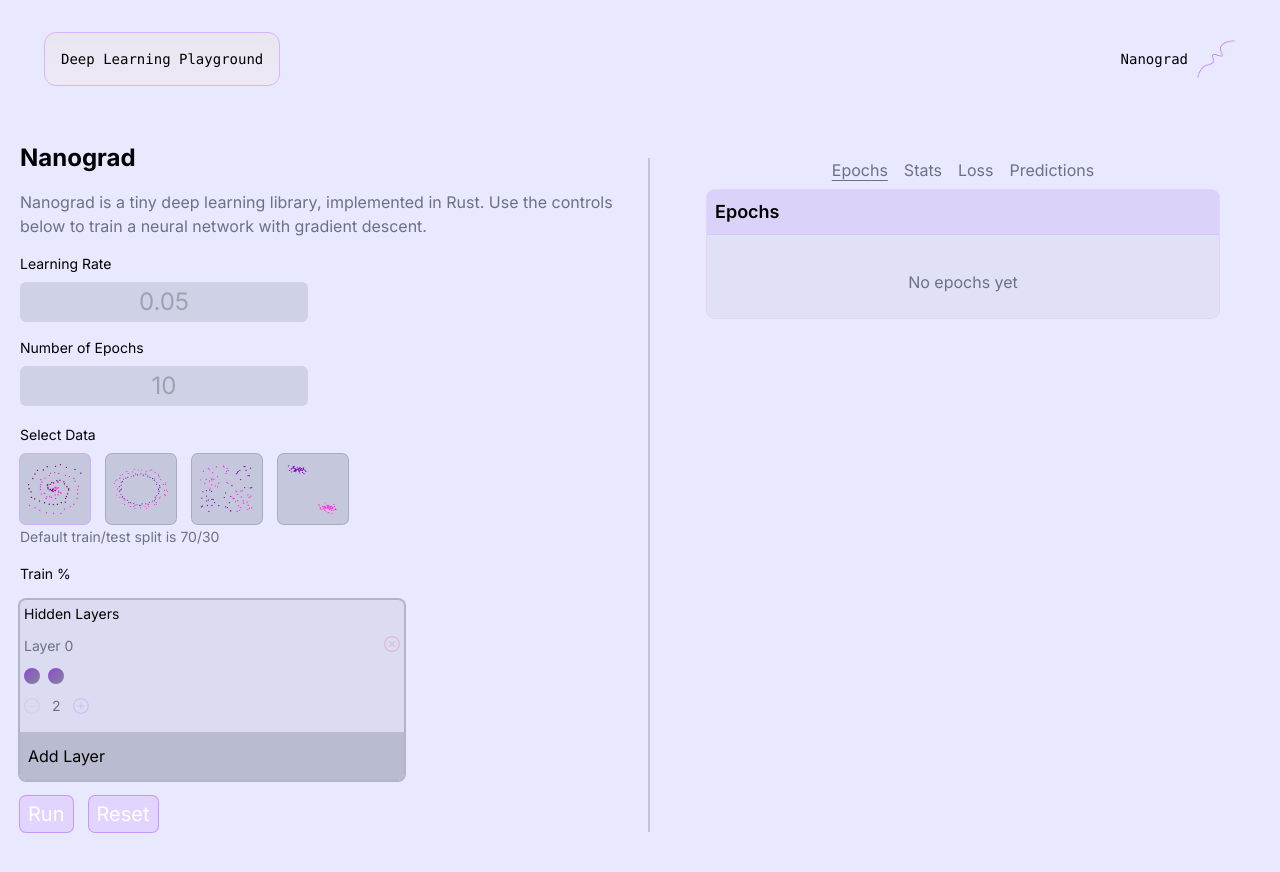
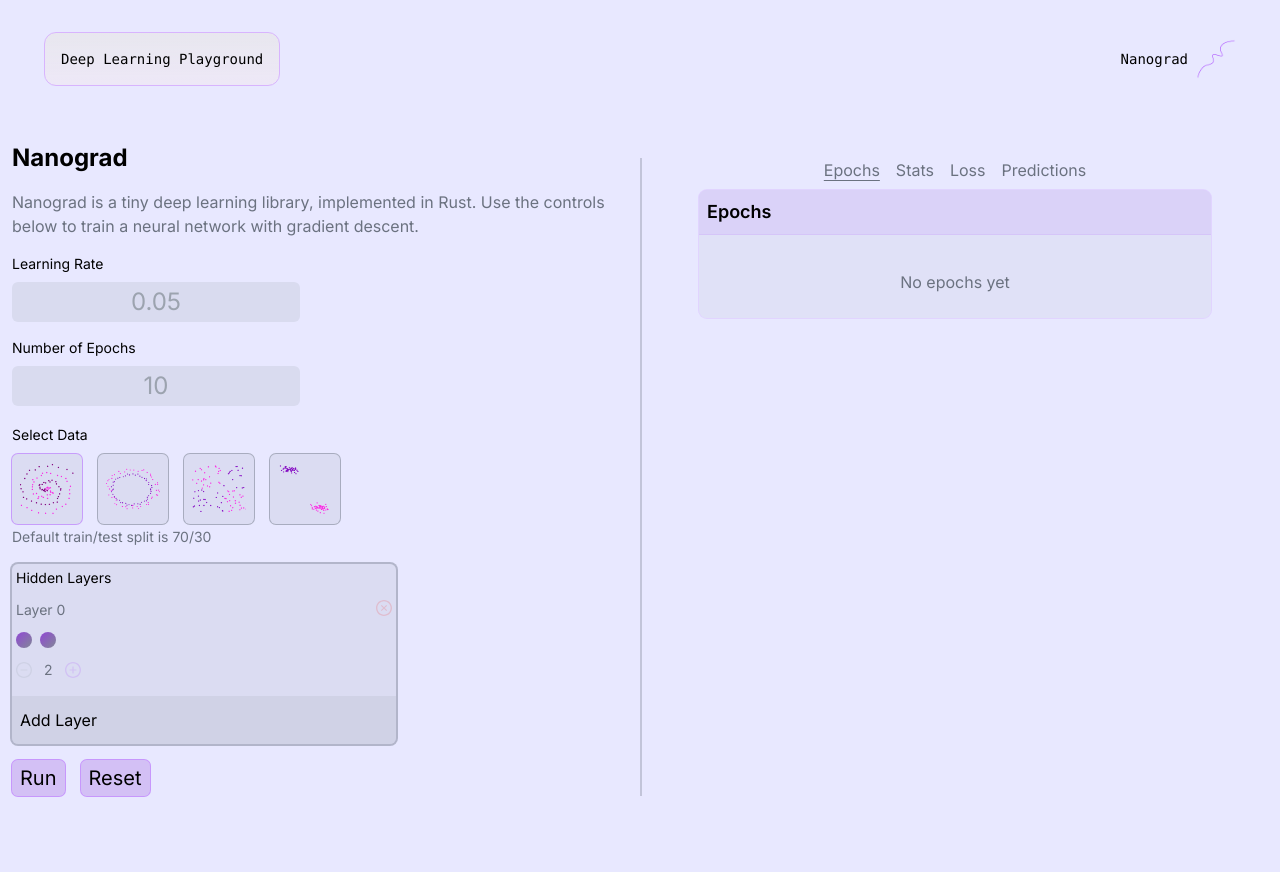
Before and after one commit to jettblu/nanograd_web, a Next.js app in the folder frontend/: page / in a window 1280 px wide. Shown: the top 872 px of the page. Built offline with nearby package versions, Linux system fonts and the light colour scheme.

Commit message:
Update style

```diff
--- a/frontend/components/GradientDescent.tsx
+++ b/frontend/components/GradientDescent.tsx
@@ -181,12 +181,13 @@ export function GradientDescent() {
   }
 
   return (
-    <div className="flex flex-col lg:flex-row w-full lg:divide-x-2 divide-gray-500/30 mx-2">
+    <div className="">
+      <div className="flex flex-col lg:flex-row w-full lg:divide-x-2 divide-gray-500/30">
         <div className="lg:w-1/2 mx-auto mb-4 lg:mb-0 sm:max-w-lg md:max-w-lg lg:max-w-2xl">
           <h1 className="text-2xl font-bold mb-4">Nanograd</h1>
           <p className="text-md text-gray-500 mb-4">
-          Nanograd is a tiny deep learning library, implemented in Rust. Use the
-          controls below to train a neural network with gradient descent.
+            Nanograd is a tiny deep learning library, implemented in Rust. Use
+            the controls below to train a neural network with gradient descent.
           </p>
           {/* controls */}
           <div className="max-w-sm flex flex-col space-y-4">
@@ -208,24 +209,16 @@ export function GradientDescent() {
               handleSelect={handleSelectDataset}
               selected={datasetName}
             />
-          <Slider
-            max={MAX_TRAIN_PERCENT}
-            min={MIN_TRAIN_PERCENT}
-            step={STEP_TRAIN_PERCENT}
-            label="Train %"
-            defaultValue={0.7}
-            changeHandler={handleSetTrainPercent}
-          />
             <SelectLayers changeHandler={handleUpdateLayerDims} />
             <div className="flex flex-row space-x-4">
               <div
-              className="bg-purple-400/20 text-xl ring-1 ring-purple-400/80 text-white text-center py-1 px-2 hover:cursor-pointer rounded-md hover:brightness-110"
+                className="bg-purple-700/20 text-xl ring-1 ring-purple-400/80 text-center py-1 px-2 hover:cursor-pointer rounded-md hover:brightness-110"
                 onClick={() => runGradientDescent()}
               >
                 Run
               </div>
               <div
-              className="bg-purple-400/20 text-xl ring-1 ring-purple-400/80 text-white text-center py-1 px-2 hover:cursor-pointer rounded-md hover:brightness-110"
+                className="bg-purple-700/20 text-xl ring-1 ring-purple-400/80 text-center py-1 px-2 hover:cursor-pointer rounded-md hover:brightness-110"
                 onClick={handleReset}
               >
                 Reset
@@ -313,5 +306,6 @@ export function GradientDescent() {
           )}
         </div>
       </div>
+    </div>
   );
 }
--- a/frontend/components/InputNumber.tsx
+++ b/frontend/components/InputNumber.tsx
@@ -56,7 +56,7 @@ export default function InputNumber(props: {
       <label className="text-sm">{label}</label>
       <div className="flex flex-row w-full rounded-md">
         <input
-          className="rounded-md text-center w-3/4 py-1 bg-gray-500/20 text-2xl focus:outline-none"
+          className="rounded-md text-center w-3/4 py-1 bg-gray-400/20 dark:bg-gray-600/20 text-2xl focus:outline-none"
           type="text"
           value={num}
           placeholder={defaultValue.toString()}
--- a/frontend/components/SelectDataset.tsx
+++ b/frontend/components/SelectDataset.tsx
@@ -17,9 +17,9 @@ export function SelectDataset(params: {
           width={70}
           height={70}
           onClick={() => handleSelect(DatasetName.Spiral)}
-          className={`rounded-md hover:cursor-pointer bg-gray-700/20 p-2 transition-colors duration-300 hover:brightness-105 ${
+          className={`rounded-md hover:cursor-pointer bg-gray-500/10 p-2 transition-colors duration-300 hover:brightness-105 ${
             selected == DatasetName.Spiral
-              ? "ring-1 ring-purple-500/40"
+              ? "ring-1 ring-purple-500/50"
               : "ring-1 ring-gray-500/50"
           }`}
         />
@@ -29,9 +29,9 @@ export function SelectDataset(params: {
           width={70}
           height={70}
           onClick={() => handleSelect(DatasetName.Circle)}
-          className={`rounded-md hover:cursor-pointer bg-gray-700/20 p-2 transition-colors duration-300 hover:brightness-105 ${
+          className={`rounded-md hover:cursor-pointer bg-gray-500/10 p-2 transition-colors duration-300 hover:brightness-105 ${
             selected == DatasetName.Circle
-              ? "ring-1 ring-purple-500/40"
+              ? "ring-1 ring-purple-500/50"
               : "ring-1 ring-gray-500/50"
           }`}
         />
@@ -41,9 +41,9 @@ export function SelectDataset(params: {
           width={70}
           height={70}
           onClick={() => handleSelect(DatasetName.Xor)}
-          className={`rounded-md hover:cursor-pointer bg-gray-700/20 p-2 transition-colors duration-300 hover:brightness-105 ${
+          className={`rounded-md hover:cursor-pointer bg-gray-500/10 p-2 transition-colors duration-300 hover:brightness-105 ${
             selected == DatasetName.Xor
-              ? "ring-1 ring-purple-500/40"
+              ? "ring-1 ring-purple-500/50"
               : "ring-1 ring-gray-500/50"
           }`}
         />
@@ -53,9 +53,9 @@ export function SelectDataset(params: {
           width={70}
           height={70}
           onClick={() => handleSelect(DatasetName.Gaussian)}
-          className={`rounded-md hover:cursor-pointer bg-gray-700/20 p-2 transition-colors duration-300 hover:brightness-105 ${
+          className={`rounded-md hover:cursor-pointer bg-gray-500/10 p-2 transition-colors duration-300 hover:brightness-105 ${
             selected == DatasetName.Gaussian
-              ? "ring-1 ring-purple-500/40"
+              ? "ring-1 ring-purple-500/50"
               : "ring-1 ring-gray-500/50"
           }`}
         />
--- a/frontend/components/SelectLayers.tsx
+++ b/frontend/components/SelectLayers.tsx
@@ -76,7 +76,7 @@ export default function SelectLayers(params: {
         ))}
       </div>
       <div
-        className="bg-gray-500/30 rounded-br-md rounded-bl-md px-2 py-3 hover:cursor-pointer mt-4 hover:bg-purple-800/20 transition-colors duration-300"
+        className="bg-gray-500/10 rounded-br-md rounded-bl-md px-2 py-3 hover:cursor-pointer mt-4 hover:bg-purple-800/20 transition-colors duration-300"
         onClick={() => handleAddLayer(3)}
       >
         Add Layer
@@ -106,7 +106,7 @@ function Layer(params: {
     <div className="flex flex-row px-1 hover:brightness-120 transition-colors duration-100 group">
       <div className="flex flex-col pt-2 space-y-3">
         <div>
-          <p className="text-gray-500 text-sm group-hover:text-gray-300 transition-colors duration-100">
+          <p className="text-gray-500 text-sm transition-colors duration-100">
             Layer {index}
           </p>
         </div>
@@ -120,7 +120,7 @@ function Layer(params: {
             className="text-gray-400/20 group-hover:text-gray-400/70 hover:cursor-pointer transition-colors duration-100"
             onClick={() => handleDecrementSize(index)}
           />
-          <span className="text-gray-500 group-hover:text-gray-300 text-sm transition-colors duration-100">
+          <span className="text-gray-500 text-sm transition-colors duration-100">
             {size}
           </span>
           <PlusCircleOutlined
```
Lines whose indentation alone changed are shown as unchanged.
